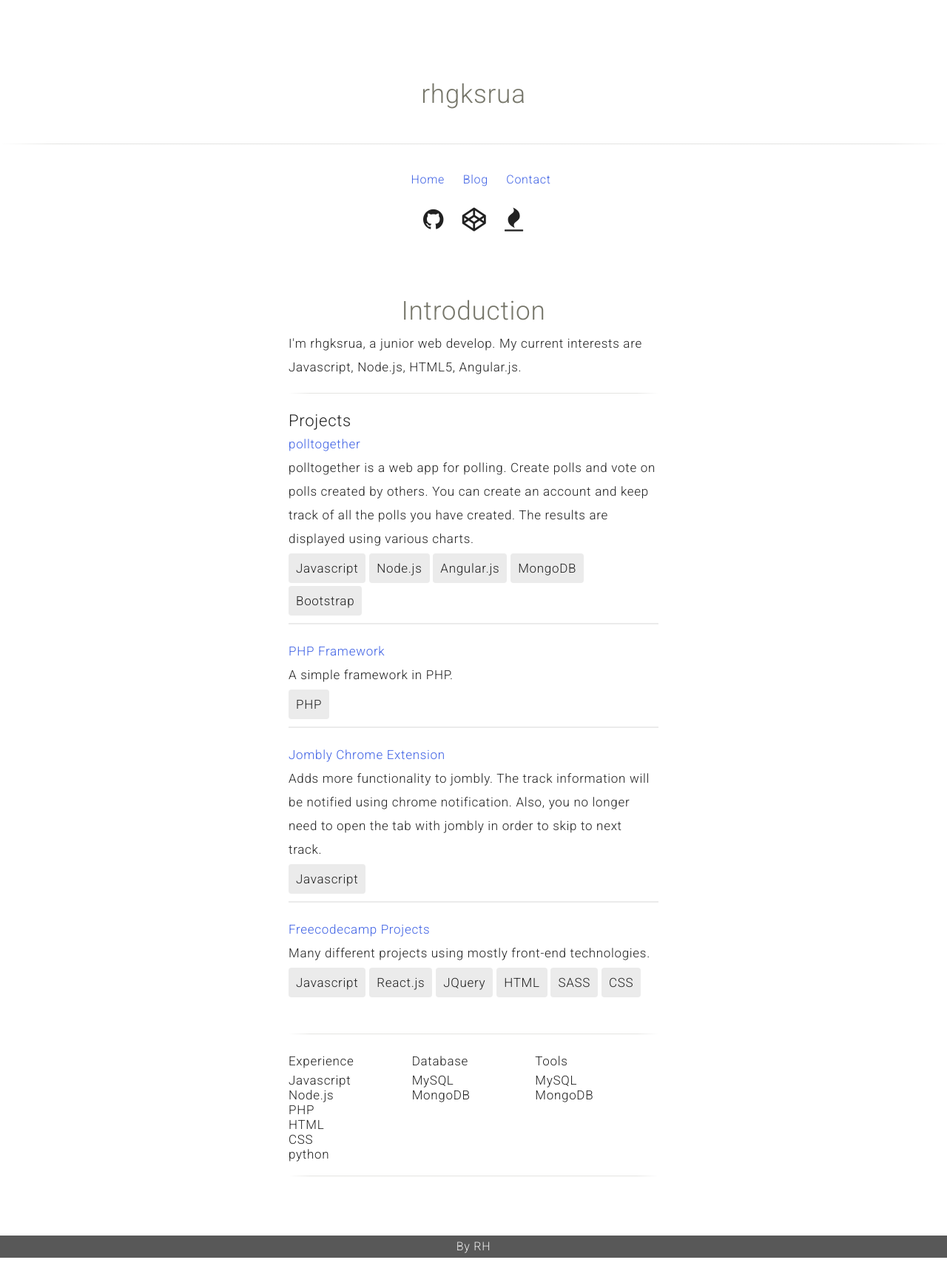
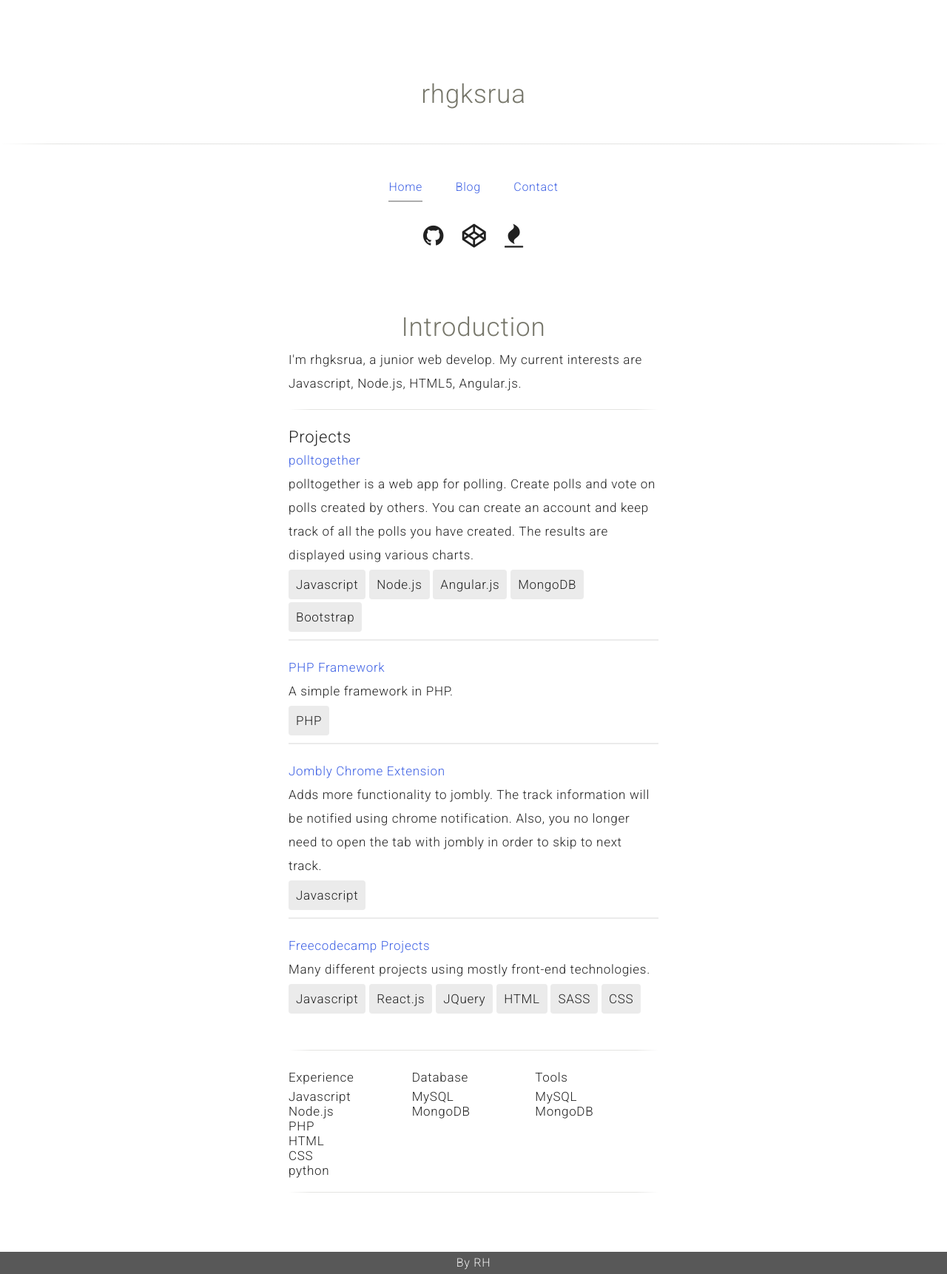
Before and after one commit to rhgksrua/rhgksrua.github.io, a Jekyll site: the page built from index.html, in a window 1280 px wide. Shown: the whole page at 74% size. Built offline with Jekyll 4.4.1, drawn with Linux system fonts in a browser that asks for light colours; nearby versions of some CDN libraries; before the commit the page ends 1700 px from its top, so only the background shows below that.

Commit message:
updated css

```diff
--- a/_layouts/default.html
+++ b/_layouts/default.html
@@ -25,8 +25,8 @@
                 <h1>rhgksrua</h1>
             </article>
             <nav>
-                <p class='items home'><a href="/">Home</a></p>
-                <p class='items blog'><a href="/blog">Blog</a></p>
+                <p class='items home {% if page.current == 'home' %}current{% endif %}'><a href="/">Home</a></p>
+                <p class='items blog {% if page.current == 'blog' %}current{% endif %}'><a href="/blog">Blog</a></p>
                 <p class='items contact' id='contact'><a href="">Contact</a></p>
             </nav>
             <article class='links'>
--- a/blog/index.html
+++ b/blog/index.html
@@ -1,5 +1,6 @@
 ---
 layout: default
+current: blog
 css:
 - blog.css
 ---
--- a/index.html
+++ b/index.html
@@ -1,6 +1,7 @@
 ---
 layout: default
 permalink: /
+current: home
 css:
 - main.css
 ---
--- a/resources/css/default.scss
+++ b/resources/css/default.scss
@@ -37,11 +37,15 @@ nav {
     text-align: center;
     .items {
         display: inline-block;
-        padding-left: 20px;
+        margin: 0 20px;
+        padding: 10px 0;
         a {
             text-decoration: none;
             color: $nav-color;
         }
+    }
+    .current {
+        border-bottom: 2px solid #ADADAD;
     }
 }
 
@@ -95,6 +99,8 @@ footer {
     text-align: center;
 }
 
+
+
 @media (max-width: 600px) {
     body {
 
```
Also changed, not shown: other parts of _layouts/default.html (+1 -1 lines).
